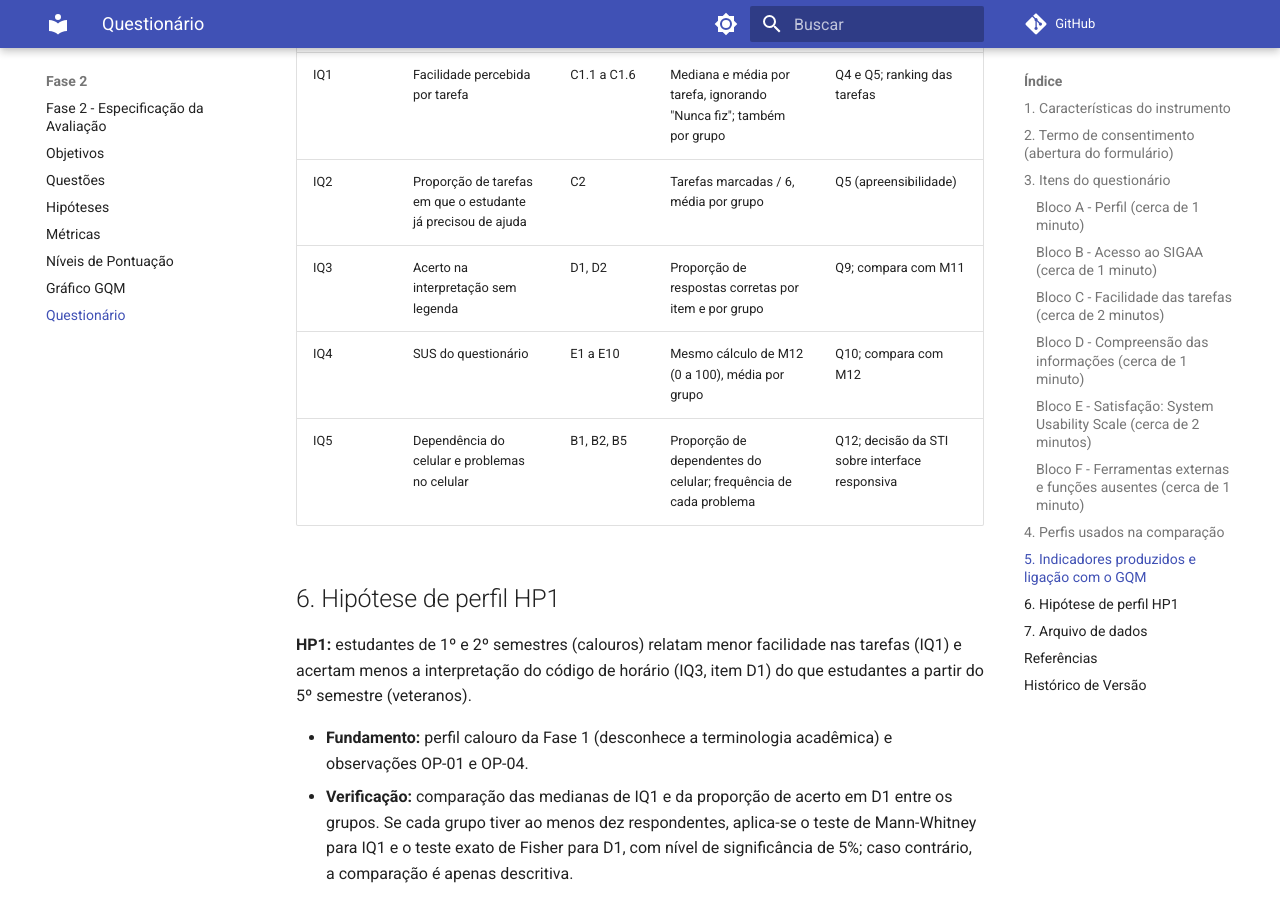
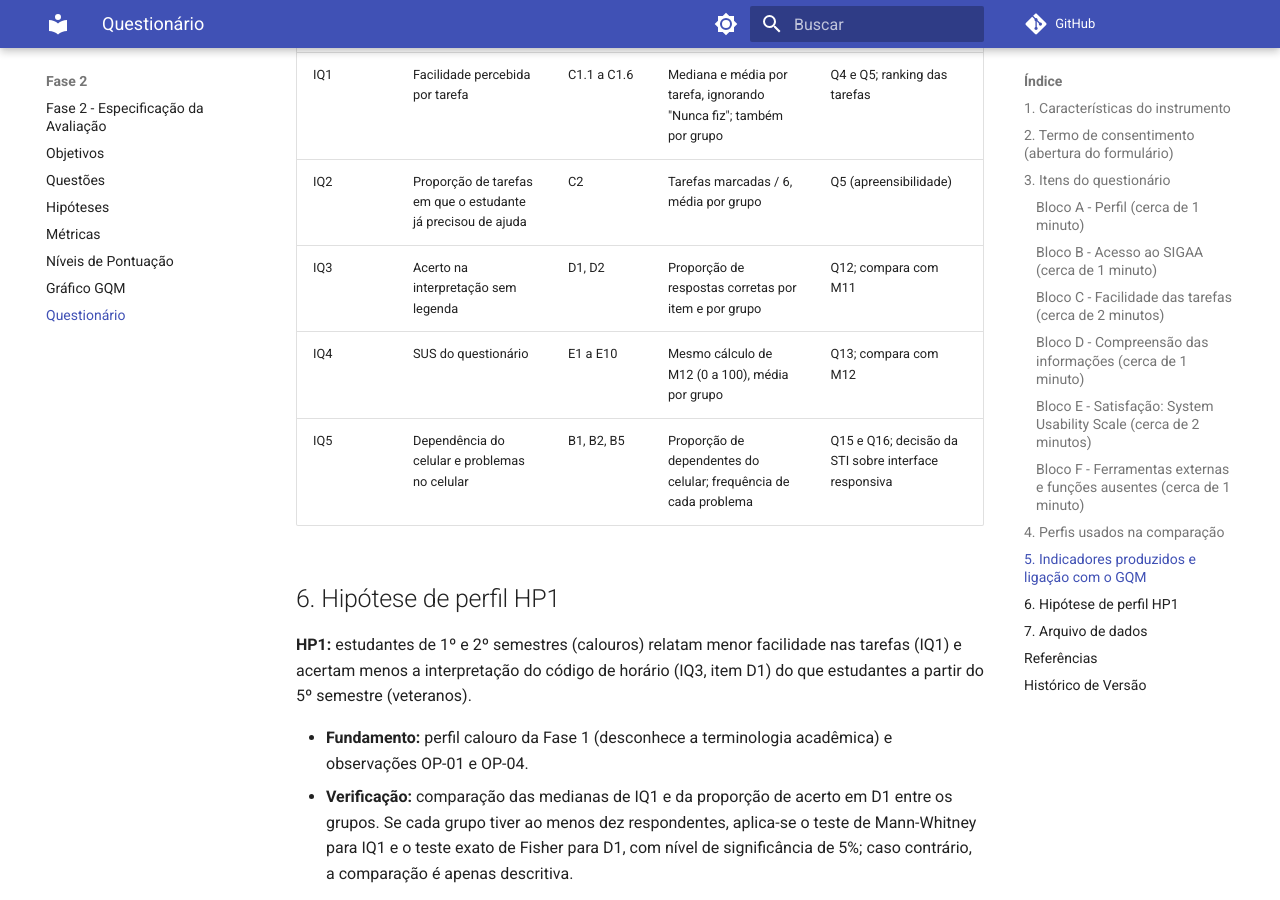
Before and after one commit to FCTE-Qualidade-de-Software-1/2026-2_T02_ADELE_GOLDSTINE, an MkDocs documentation site: the page built from docs/fase-2/questionario.md, in a window 1280 px wide and 900 px high, scrolled down 5559 px. Built offline with MkDocs 1.6.1 and Material for MkDocs 9.7.7, drawn with Linux system fonts in a browser that asks for light colours; comment, search, counter and statistics services are not loaded; some of the changed text lies outside the part shown.

Commit message:
[D09] Atualiza as questões citadas no questionário
Liga IQ3, IQ4 e IQ5 às questões Q12, Q13, Q15 e Q16.

```diff
--- a/docs/fase-2/questionario.md
+++ b/docs/fase-2/questionario.md
@@ -125,9 +125,9 @@ O questionário alimenta a métrica M3 (com nível de pontuação) e a lista de
 | - | Insumo da lista de referência de M1 | F2, F3, F4 | Funções citadas, consolidadas e sem duplicatas | Q1 |
 | IQ1 | Facilidade percebida por tarefa | C1.1 a C1.6 | Mediana e média por tarefa, ignorando "Nunca fiz"; também por grupo | Q4 e Q5; ranking das tarefas |
 | IQ2 | Proporção de tarefas em que o estudante já precisou de ajuda | C2 | Tarefas marcadas / 6, média por grupo | Q5 (apreensibilidade) |
-| IQ3 | Acerto na interpretação sem legenda | D1, D2 | Proporção de respostas corretas por item e por grupo | Q9; compara com M11 |
-| IQ4 | SUS do questionário | E1 a E10 | Mesmo cálculo de M12 (0 a 100), média por grupo | Q10; compara com M12 |
-| IQ5 | Dependência do celular e problemas no celular | B1, B2, B5 | Proporção de dependentes do celular; frequência de cada problema | Q12; decisão da STI sobre interface responsiva |
+| IQ3 | Acerto na interpretação sem legenda | D1, D2 | Proporção de respostas corretas por item e por grupo | Q12; compara com M11 |
+| IQ4 | SUS do questionário | E1 a E10 | Mesmo cálculo de M12 (0 a 100), média por grupo | Q13; compara com M12 |
+| IQ5 | Dependência do celular e problemas no celular | B1, B2, B5 | Proporção de dependentes do celular; frequência de cada problema | Q15 e Q16; decisão da STI sobre interface responsiva |
 
 ## 6. Hipótese de perfil HP1
 
@@ -155,3 +155,4 @@ As respostas exportadas ficam em `dados/brutos/questionario/respostas.csv`, uma
 | :----: | :--: | :-------: | :---: |
 | 1.0 | 19/10/2026 | Especificação do questionário: termo de consentimento, itens dos blocos A a F, grupos de comparação, indicadores IQ1 a IQ6 e hipótese de perfil HP1 | [arthurlleite](https://github.com/arthurlleite) |
 | 1.1 | 25/10/2026 | Remoção dos itens B3 e B4 e do indicador IQ6, ligados ao objetivo G4 (Eficiência de Desempenho) | Leonardo Bonetti |
+| 1.2 | 25/10/2026 | Questões GQM complementadas pelos indicadores IQ3 a IQ5 na numeração Q1 a Q16 | Leonardo Bonetti |
```
